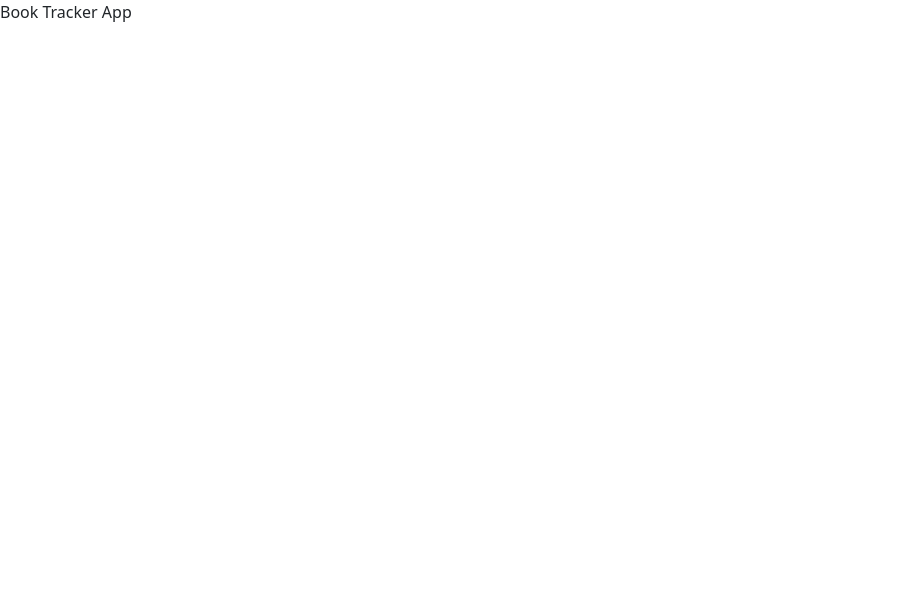
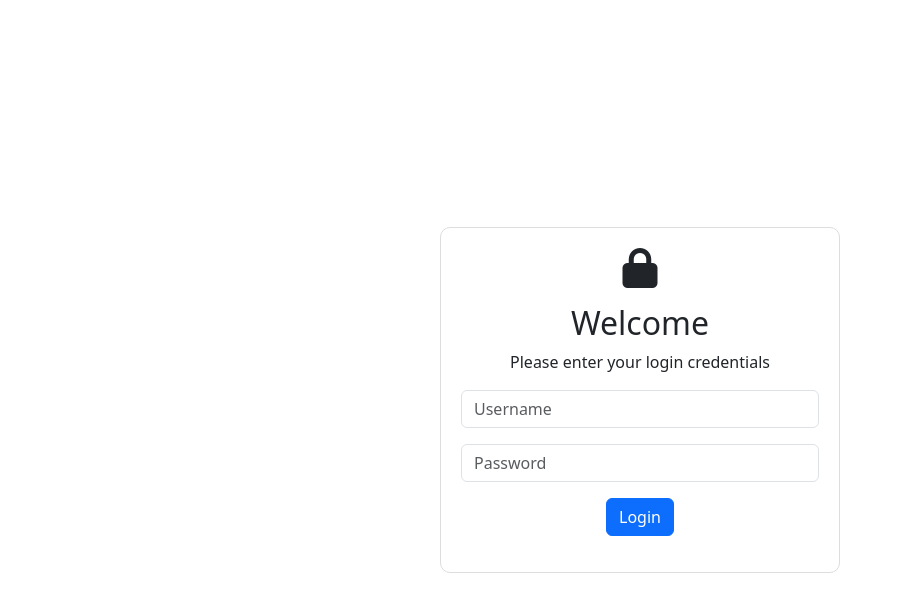
Before and after one commit to pawanbikram/Book-Tracker-App-Client-Side, an Angular app: page /login in a window 1280 px wide. Before the commit this address led to /. Shown: the top 612 px of the page, without its empty margins (0-902 px from the left). Built offline with nearby package versions, Linux system fonts and the light colour scheme.

Commit message:
Login & Not Found Components Created

```diff
--- a/src/book-tracker-app/app-routing.module.ts
+++ b/src/book-tracker-app/app-routing.module.ts
@@ -1,7 +1,13 @@
 import { NgModule } from '@angular/core';
 import { RouterModule, Routes } from '@angular/router';
+import { LoginComponent } from './components/login/login.component';
+import { NotFoundComponent } from './components/not-found/not-found.component';
 
-const routes: Routes = [];
+const routes: Routes = [
+  { path: '', redirectTo: 'login', pathMatch: 'full' },
+  { path: 'login', component: LoginComponent },
+  { path: '**', component: NotFoundComponent }
+];
 
 @NgModule({
   imports: [RouterModule.forRoot(routes)],
--- a/src/book-tracker-app/app.component.html
+++ b/src/book-tracker-app/app.component.html
@@ -1 +1 @@
-<p>{{title}}</p>
+<router-outlet></router-outlet>
--- a/src/book-tracker-app/app.module.ts
+++ b/src/book-tracker-app/app.module.ts
@@ -3,10 +3,14 @@ import { BrowserModule } from '@angular/platform-browser';
 
 import { AppRoutingModule } from './app-routing.module';
 import { AppComponent } from './app.component';
+import { LoginComponent } from './components/login/login.component';
+import { NotFoundComponent } from './components/not-found/not-found.component';
 
 @NgModule({
   declarations: [
-    AppComponent
+    AppComponent,
+    LoginComponent,
+    NotFoundComponent
   ],
   imports: [
     BrowserModule,
--- /dev/null
+++ b/src/book-tracker-app/components/login/login.component.css
@@ -0,0 +1,18 @@
+.login-layout {
+    display: flex;
+    justify-content: center;
+    align-items: center;
+    height: 100vh;
+}
+
+.login-container {
+    border: 1px solid #ddd;
+    border-radius: 10px;
+    padding: 20px;
+    max-width: 400px;
+    width: 100%;
+}
+
+.icon-size {
+    font-size: 40px;
+}
--- /dev/null
+++ b/src/book-tracker-app/components/login/login.component.html
@@ -0,0 +1,20 @@
+<div class="login-layout">
+    <div class="login-container">
+        <form>
+            <div class="text-center mb-3">
+                <i class="fa-solid fa-lock icon-size mb-3"></i>
+                <h2>Welcome</h2>
+                <p>Please enter your login credentials</p>
+            </div>
+            <div class="mb-3">
+                <input type="username" class="form-control" id="username" placeholder="Username" autocomplete="off">
+            </div>
+            <div class="mb-3">
+                <input type="password" class="form-control" id="userpassword" placeholder="Password" autocomplete="off">
+            </div>
+            <div class="text-center mb-3">
+                <button type="submit" class="btn btn-primary">Login</button>
+            </div>
+        </form>
+    </div>
+</div>
--- /dev/null
+++ b/src/book-tracker-app/components/not-found/not-found.component.css
@@ -0,0 +1,6 @@
+.not-found-layout {
+    display: flex;
+    justify-content: center;
+    align-items: center;
+    height: 100vh;
+}
--- /dev/null
+++ b/src/book-tracker-app/components/not-found/not-found.component.html
@@ -0,0 +1,12 @@
+<div class="not-found-layout">
+    <div>
+            <div class="text-center mb-3">
+                <h1>Oops!</h1>
+                <h2>404 Not Found</h2>
+                <p>Sorry, an error has occured, Requested page not found!</p>
+            </div>
+            <div class="text-center mb-3">
+                <button type="button" class="btn btn-primary" (click)="redirectTo()">Back To Home</button>
+            </div>
+    </div>
+</div>
--- /dev/null
+++ b/src/book-tracker-app/components/not-found/not-found.component.ts
@@ -0,0 +1,17 @@
+import { Component } from '@angular/core';
+import { Router } from '@angular/router';
+
+@Component({
+  selector: 'app-not-found',
+  templateUrl: './not-found.component.html',
+  styleUrls: ['./not-found.component.css']
+})
+
+export class NotFoundComponent {
+  constructor(private router: Router) {
+
+  }
+  redirectTo() {
+    this.router.navigate(['login']);
+  }
+}
```
Also changed, not shown: src/book-tracker-app/components/login/login.component.ts (added, +11 -0 lines).
